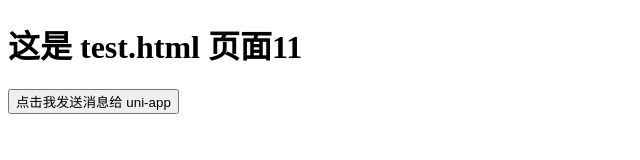
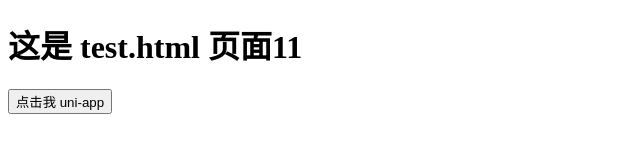
Before and after one commit to ihtvr/ihtvr.github.io, a plain HTML site: page index.html in a window 1280 px wide. Shown: the whole page, without its empty margins (0-640 px from the left). Drawn offline with Linux system fonts and the light colour scheme.

Commit message:
Update index.html

```diff
--- a/index.html
+++ b/index.html
@@ -8,7 +8,7 @@
 	</head>
 	<body>
 		<h1>这是 test.html 页面11</h1>
-		<button onclick="signSuccess()">点击我发送消息给 uni-app</button>
+		<button onclick="signSuccess()">点击我 uni-app</button>
 
 		<script>
 			function signSuccess() {
```
